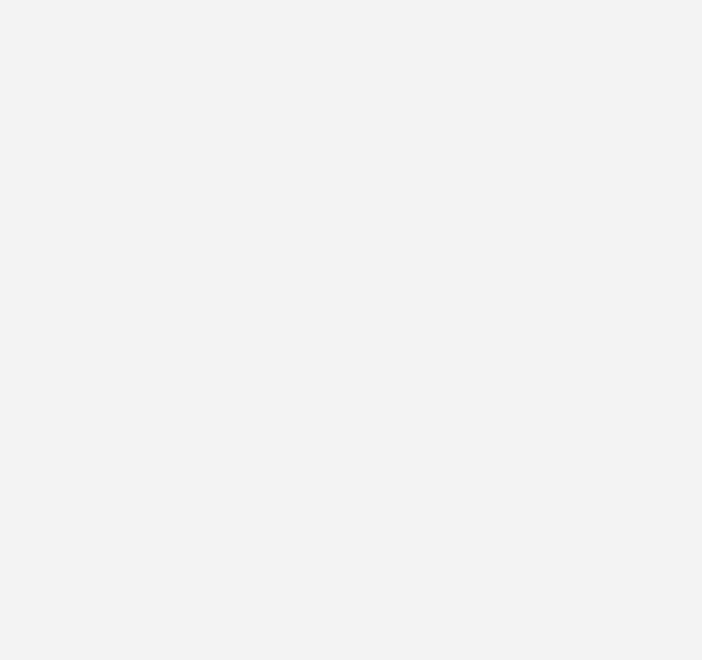
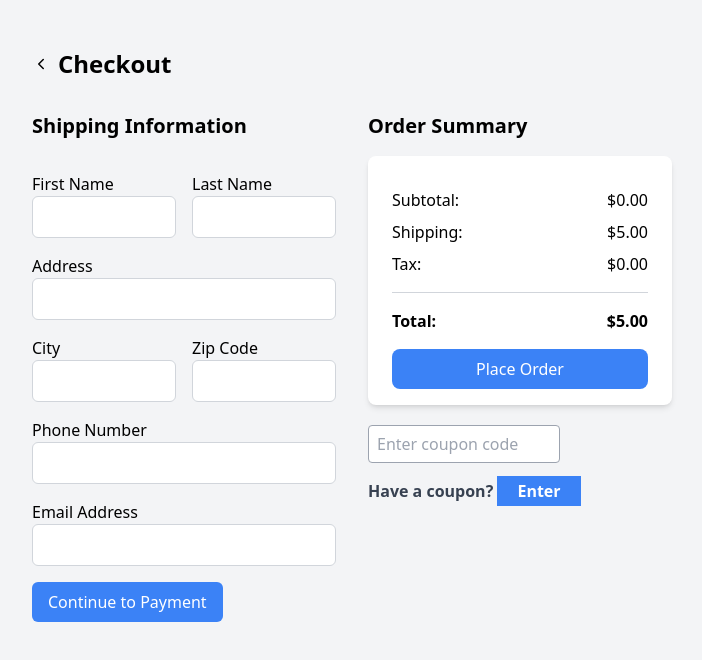
Before and after one commit to itznur07/shopw-commerce, a React (Create React App) app: page /checkout in a window 1280 px wide. Before the commit this address had no page. Shown: the top 660 px of the page, without its empty margins (288-990 px from the left). Built offline with nearby package versions, Linux system fonts and the light colour scheme.

Commit message:
checkout page

```diff
--- a/src/App.js
+++ b/src/App.js
@@ -2,6 +2,7 @@ import { Route, Routes } from 'react-router-dom';
 import AboutPage from './Components/About';
 
 import Cart from './Components/Cart';
+import Checkout from './Components/Checkout';
 import Contact from './Components/Contact';
 import Login from './Components/Login';
 import Shop from './Components/Shop';
@@ -20,6 +21,7 @@ function App() {
         <Route path='/signup' element={<Signup />} />
         <Route path='/contact' element={<Contact />} />
         <Route path='/about' element={<AboutPage />} />
+        <Route path='/checkout' element={<Checkout />} />
       </Routes>
     </>
   );
--- a/src/Components/Cart.js
+++ b/src/Components/Cart.js
@@ -1,6 +1,7 @@
 import React from "react";
 import { FaMinus, FaPlus, FaTrash } from "react-icons/fa";
 import { useDispatch, useSelector } from "react-redux";
+import { Link } from "react-router-dom";
 import { toast } from "react-toastify";
 import "react-toastify/dist/ReactToastify.css";
 import {
@@ -27,10 +28,12 @@ const Cart = () => {
         <div className='flex justify-end mt-6'>
           <p className='font-semibold text-2xl'>Total: ${totalCost}</p>
         </div>
-        <div className="flex justify-end my-3">
-          <button className=' bg-black text-white py-2 px-4 w-36'>
-            Checkout
-          </button>
+        <div className='flex justify-end my-3'>
+          <Link to='/checkout'>
+            <button className=' bg-black text-white py-2 px-4 w-36'>
+              Checkout
+            </button>
+          </Link>
         </div>
       </div>
     </>
--- /dev/null
+++ b/src/Components/Checkout.js
@@ -0,0 +1,77 @@
+import React from "react";
+import { FiChevronLeft } from "react-icons/fi";
+import { useSelector } from "react-redux";
+import { Link } from "react-router-dom";
+import ShippingForm from "./ShippingForm";
+
+const Checkout = () => {
+  const { cart } = useSelector((state) => state.products);
+
+  const subtotal = cart.reduce((acc, item) => acc + item.price * item.qty, 0);
+  const shipping = 5;
+  const tax = subtotal * 0.1;
+  const total = subtotal + shipping + tax;
+
+  return (
+    <div className='w-full bg-gray-100 min-h-screen'>
+      <div className='mx-auto w-11/12 md:w-8/12 lg:w-7/12 xl:w-6/12 py-12'>
+        <div className='flex items-center justify-between mb-8'>
+          <div className='flex items-center'>
+            <Link to='/cart'>
+              <FiChevronLeft className='text-lg mr-2' />
+            </Link>
+            <h2 className='text-2xl font-bold'>Checkout</h2>
+          </div>
+
+        </div>
+        <div className='grid grid-cols-1 md:grid-cols-2 gap-8'>
+          <div>
+            <h3 className='text-xl font-bold mb-4'>Shipping Information</h3>
+            <ShippingForm />
+          </div>
+          <div>
+            <h3 className='text-xl font-bold mb-4'>Order Summary</h3>
+            <div className='bg-white rounded-lg shadow-md px-6 py-4'>
+              <div className='flex justify-between mt-4'>
+                <p>Subtotal:</p>
+                <p>${subtotal.toFixed(2)}</p>
+              </div>
+              <div className='flex justify-between mt-2'>
+                <p>Shipping:</p>
+                <p>${shipping.toFixed(2)}</p>
+              </div>
+              <div className='flex justify-between mt-2'>
+                <p>Tax:</p>
+                <p>${tax.toFixed(2)}</p>
+              </div>
+              <div className='border-t border-gray-300 my-4' />
+              <div className='flex justify-between font-bold'>
+                <p>Total:</p>
+                <p>${total.toFixed(2)}</p>
+              </div>
+              <button className='bg-blue-500 text-white rounded-lg py-2 px-4 mt-4 w-full'>
+                Place Order
+              </button>
+            </div>
+            {/* cupon code here */}
+            <div className='md:my-5 md:space-y-4'>
+            <input
+              type='text'
+              className='border border-gray-400 outline-none focus:border-blue-500 rounded px-2 py-1.5 w-48'
+              placeholder='Enter coupon code'
+            />
+            <p className='text-gray-700'>
+              <span className="font-bold">Have a coupon?</span>{" "}
+              <a href='# ' className='text-white bg-blue-500 px-5 py-1  font-semibold'>
+                Enter
+              </a>
+            </p>
+          </div>
+          </div>
+        </div>
+      </div>
+    </div>
+  );
+};
+
+export default Checkout;
--- a/src/Components/Contact.js
+++ b/src/Components/Contact.js
@@ -16,7 +16,7 @@ const Contact = () => {
   } = useForm();
 
   const onSubmit = (data) => {
-    console.log(data);
+    // console.log(data);
   };
 
   return (
--- /dev/null
+++ b/src/Components/ShippingForm.js
@@ -0,0 +1,171 @@
+import { useForm } from "react-hook-form";
+
+const ShippingForm = () => {
+  const {
+    register,
+    handleSubmit,
+    formState: { errors },
+  } = useForm();
+
+  const onSubmit = (data) => {
+    console.log(data); // do something with the submitted form data
+  };
+
+  return (
+    <form onSubmit={handleSubmit(onSubmit)} className='max-w-lg mx-auto mt-8'>
+      <div className='grid grid-cols-2 gap-4 mb-4'>
+        <div>
+          <label htmlFor='firstName' className='block font-medium'>
+            First Name
+          </label>
+          <input
+            type='text'
+            name='firstName'
+            id='firstName'
+            className={`w-full border rounded-md p-2 ${
+              errors.firstName ? "border-red-500" : "border-gray-300"
+            }`}
+            {...register("firstName", { required: true })}
+          />
+          {errors.firstName && (
+            <span className='text-red-500 text-sm'>This field is required</span>
+          )}
+        </div>
+
+        <div>
+          <label htmlFor='lastName' className='block font-medium'>
+            Last Name
+          </label>
+          <input
+            type='text'
+            name='lastName'
+            id='lastName'
+            className={`w-full border rounded-md p-2 ${
+              errors.lastName ? "border-red-500" : "border-gray-300"
+            }`}
+            {...register("lastName", { required: true })}
+          />
+          {errors.lastName && (
+            <span className='text-red-500 text-sm'>This field is required</span>
+          )}
+        </div>
+      </div>
+
+      <div className='mb-4'>
+        <label htmlFor='address' className='block font-medium'>
+          Address
+        </label>
+        <input
+          type='text'
+          name='address'
+          id='address'
+          className={`w-full border rounded-md p-2 ${
+            errors.address ? "border-red-500" : "border-gray-300"
+          }`}
+          {...register("address", { required: true })}
+        />
+        {errors.address && (
+          <span className='text-red-500 text-sm'>This field is required</span>
+        )}
+      </div>
+
+      <div className='grid grid-cols-2 gap-4 mb-4'>
+        <div>
+          <label htmlFor='city' className='block font-medium'>
+            City
+          </label>
+          <input
+            type='text'
+            name='city'
+            id='city'
+            className={`w-full border rounded-md p-2 ${
+              errors.city ? "border-red-500" : "border-gray-300"
+            }`}
+            {...register("city", { required: true })}
+          />
+          {errors.city && (
+            <span className='text-red-500 text-sm'>This field is required</span>
+          )}
+        </div>
+
+        <div>
+          <label htmlFor='zipCode' className='block font-medium'>
+            Zip Code
+          </label>
+          <input
+            type='text'
+            name='zipCode'
+            id='zipCode'
+            className={`w-full border rounded-md p-2 ${
+              errors.zipCode ? "border-red-500" : "border-gray-300"
+            }`}
+            {...register("zipCode", {
+              required: true,
+              pattern: /^\d{5}(?:[-\s]\d{4})?$/,
+            })}
+          />
+          {errors.zipCode && (
+            <span className='text-red-500 text-sm'>
+              Please enter a valid ZIP
+            </span>
+          )}
+        </div>
+      </div>
+      <div className='mb-4'>
+        <label htmlFor='phoneNumber' className='block font-medium'>
+          Phone Number
+        </label>
+        <input
+          type='text'
+          name='phoneNumber'
+          id='phoneNumber'
+          className={`w-full border rounded-md p-2 ${
+            errors.phoneNumber ? "border-red-500" : "border-gray-300"
+          }`}
+          {...register("phoneNumber", {
+            required: true,
+            pattern: /^(?:\+88|01)?(?:\d{11}|\d{13})$/,
+          })}
+        />
+        {errors.phoneNumber && (
+          <span className='text-red-500 text-sm'>
+            Please enter a valid phone number (ex: +8801234567890 or
+            01234567891)
+          </span>
+        )}
+      </div>
+
+      <div className='mb-4'>
+        <label htmlFor='email' className='block font-medium'>
+          Email Address
+        </label>
+        <input
+          type='email'
+          name='email'
+          id='email'
+          className={`w-full border rounded-md p-2 ${
+            errors.email ? "border-red-500" : "border-gray-300"
+          }`}
+          {...register("email", {
+            required: true,
+            pattern: /^[A-Z0-9._%+-]+@[A-Z0-9.-]+\.[A-Z]{2,}$/i,
+          })}
+        />
+        {errors.email && (
+          <span className='text-red-500 text-sm'>
+            Please enter a valid email address
+          </span>
+        )}
+      </div>
+
+      <button
+        type='submit'
+        className='bg-blue-500 text-white px-4 py-2 rounded-md hover:bg-blue-700 transition-colors duration-300'
+      >
+        Continue to Payment
+      </button>
+    </form>
+  );
+};
+
+export default ShippingForm;
```
